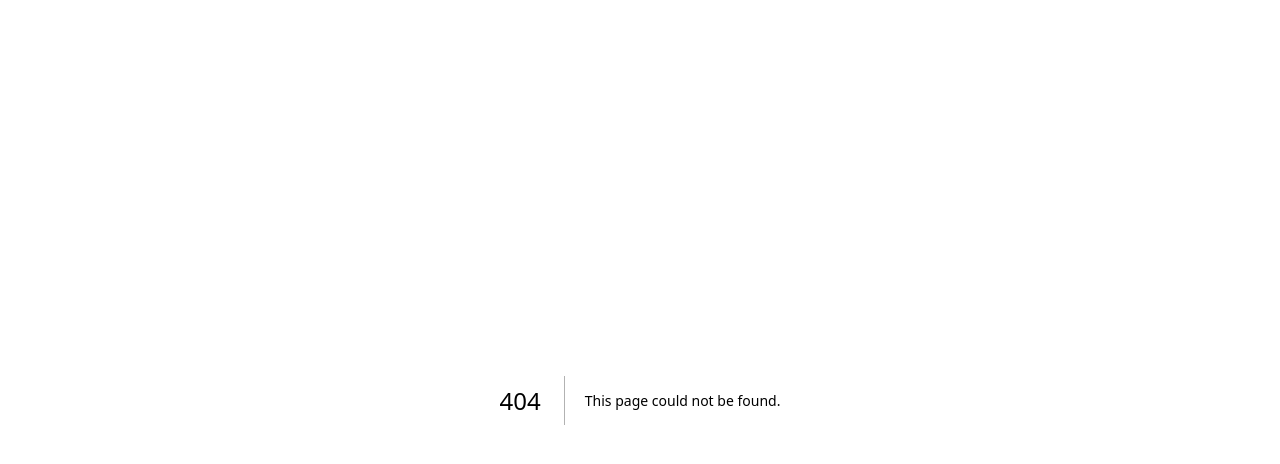
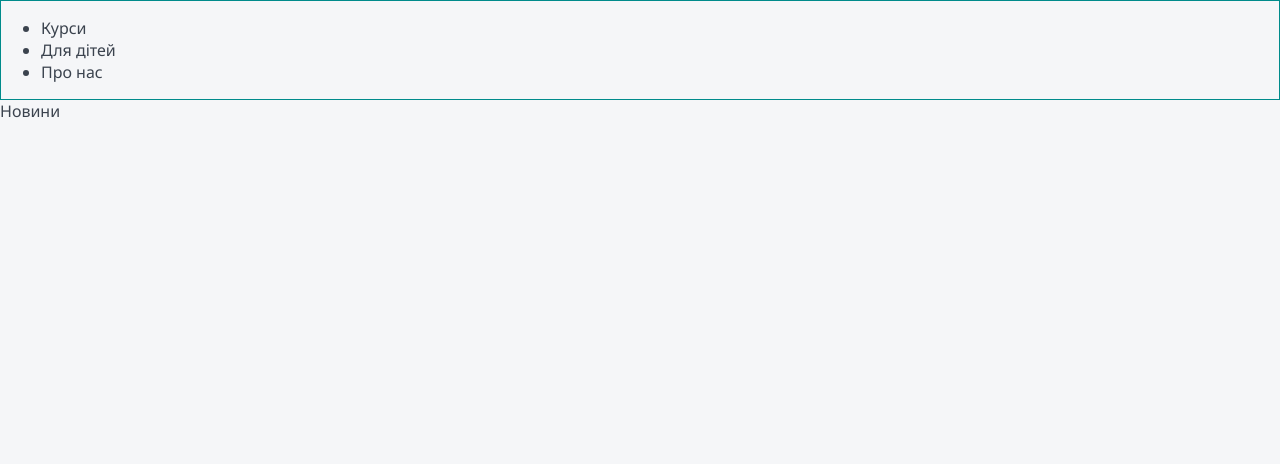
Before and after one commit to andreysulymka/Next-TypeScript, a Next.js app in the folder top-app/: page /news in a window 1280 px wide. Before the commit this address had no page. Shown: the top 464 px of the page. Built offline with nearby package versions, Linux system fonts and the light colour scheme.

Commit message:
begin routing for app

```diff
--- a/top-app/app/layout.tsx
+++ b/top-app/app/(site)/layout.tsx
@@ -1,6 +1,7 @@
 import type { Metadata } from 'next'
 import { Noto_Sans } from 'next/font/google'
-import './globals.css'
+import '../globals.css'
+import styles from '../page.module.css'
 
 const notoSans = Noto_Sans({
   subsets: ['cyrillic'],
@@ -20,7 +21,16 @@ export default function RootLayout({
 }) {
   return (
     <html lang="ua">
-      <body className={notoSans.className}>{children}</body>
+      <body className={notoSans.className}>
+        <nav className={styles.nav}>
+          <ul>
+            <li>Курси</li>
+            <li>Для дітей</li>
+            <li>Про нас</li>
+          </ul>
+        </nav>
+        {children}
+      </body>
     </html>
   )
 }
--- /dev/null
+++ b/top-app/app/(site)/news/page.tsx
@@ -0,0 +1,14 @@
+import { Metadata } from "next"
+
+export const metadata: Metadata = {
+    title: 'News'
+}
+
+export default function News() {
+
+  return (
+    <div>
+          Новини
+    </div>
+  )
+}
--- /dev/null
+++ b/top-app/app/page.module.css
@@ -0,0 +1,14 @@
+/* stylelint-disable indentation */
+.main {
+    display: flex;
+    align-items: center;
+    flex-direction: column;
+    justify-content: space-between;
+
+    min-height: 100vh;
+    padding: 6rem;
+}
+
+.nav {
+border: 1px solid darkcyan;
+}
```
Also changed, not shown: top-app/app/(auth)/layout.tsx (added, +30 -0 lines), top-app/app/(auth)/login/page.tsx (added, +14 -0 lines), top-app/app/(site)/about/layout.tsx (added, +17 -0 lines), top-app/app/(site)/about/page.tsx (added, +14 -0 lines), top-app/app/(site)/about/team/page.tsx (added, +14 -0 lines), top-app/app/(site)/page.tsx (renamed from top-app/app/page.tsx, +7 -7 lines).
